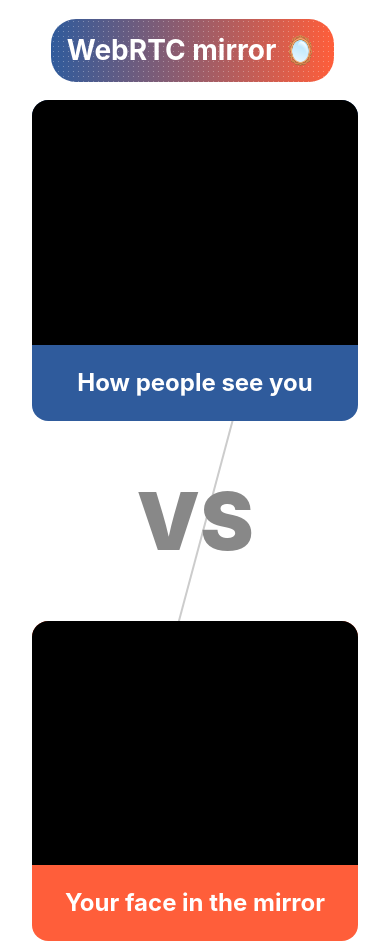
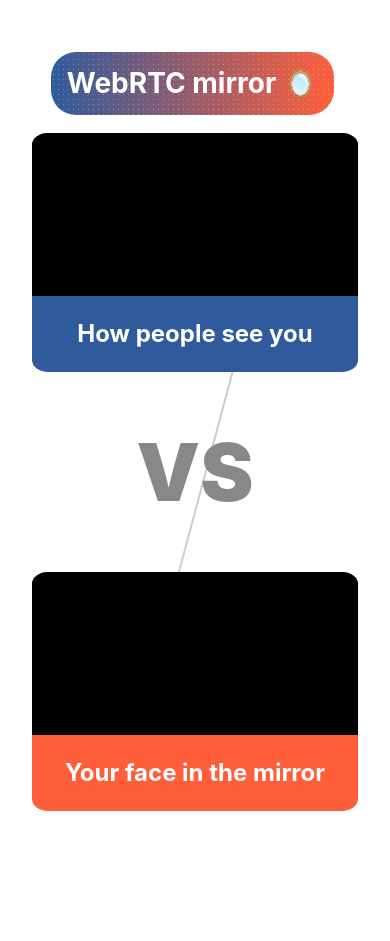
Before and after one commit to mskVitalii/mirror-face, a React (Vite) app: page / in a window 390 px wide. After the commit the page ends 844 px from the top, so only its background shows below. Built offline with nearby package versions, Linux system fonts and the light colour scheme; no server answers.

Commit message:
fix&refactor: mobile proportions

```diff
--- a/src/App.css
+++ b/src/App.css
@@ -12,16 +12,14 @@
 
 .h1 {
   font-size: 1.75rem;
-  background-image: radial-gradient(#ffffff4d 15%, transparent 16%), linear-gradient(270deg, #ff5e3a, #2f5b9c);
+  background-image: radial-gradient(#ffffff4d 15%, transparent 16%),
+    linear-gradient(270deg, #ff5e3a, #2f5b9c);
   background-size: 5px 5px, 100% 100%;
   width: fit-content;
   padding: 1rem;
   color: #fff;
   border-radius: 25px;
-  margin-left: .67em;
-}
-.h2 {
-  color: #fff;
+  margin-left: 0.67em;
 }
 
 .video-container {
@@ -71,17 +69,3 @@
     margin: 20px 0;
   }
 }
-
-
-.full {
-  width: 100%;
-  height: 100%;
-  background-color: #2f5b9c;
-  border-radius: 5%;
-  overflow: hidden;
-}
-
-
-.mirror {
-  background-color: #ff5e3a;
-}
--- a/src/App.tsx
+++ b/src/App.tsx
@@ -8,26 +8,20 @@
   const videoRef2 = useRef<HTMLCanvasElement>(null);
 
   useVideoStreams([
-    { ref: videoRef1, rotate: true },
-    { ref: videoRef2, rotate: false },
+    { ref: videoRef1, isMirror: false },
+    { ref: videoRef2, isMirror: true },
   ]);
 
   return (
     <>
       <h1 className='h1'>WebRTC mirror 🪞</h1>
       <div className='video-container'>
-        <div className='full'>
-          <VideoComponent ref={videoRef1} />
-          <h2 className='h2'>How people see you</h2>
-        </div>
+        <VideoComponent ref={videoRef1} />
         <div className='divider'>
           <hr />
           VS
         </div>
-        <div className='full mirror'>
-          <VideoComponent ref={videoRef2} />
-          <h2 className='h2'>Your face in the mirror</h2>
-        </div>
+        <VideoComponent isMirror ref={videoRef2} />
       </div>
     </>
   );
--- a/src/VideoComponent.css
+++ b/src/VideoComponent.css
@@ -1,3 +1,19 @@
 .canvas {
   background: black;
 }
+
+.h2 {
+  color: #fff;
+}
+
+.full {
+  width: 100%;
+  height: 100%;
+  background-color: #2f5b9c;
+  border-radius: 5%;
+  overflow: hidden;
+}
+
+.mirror {
+  background-color: #ff5e3a;
+}
--- a/src/VideoComponent.tsx
+++ b/src/VideoComponent.tsx
@@ -1,18 +1,28 @@
 import { forwardRef } from 'react';
 import './VideoComponent.css';
 
-const VideoComponent = forwardRef<HTMLCanvasElement>((_, ref) => {
+type Props = {
+  isMirror?: true;
+};
+
+const VideoComponent = forwardRef<HTMLCanvasElement, Props>(
+  ({ isMirror }, ref) => {
     return (
+      <div className={`full ${isMirror ? 'mirror' : ''}`}>
         <canvas
           ref={ref}
           className='canvas'
           style={{
-        aspectRatio: '640 / 480',
             width: '100%', // Это масштабирует холст, сохраняя пропорции
             height: 'auto',
           }}
         />
+        <h2 className='h2'>
+          {isMirror ? 'Your face in the mirror' : 'How people see you'}
+        </h2>
+      </div>
     );
-});
+  }
+);
 
 export default VideoComponent;
--- a/src/useVideoStreams.ts
+++ b/src/useVideoStreams.ts
@@ -2,7 +2,7 @@
 
 
 
-type UseVideoStreamsProps = (canvasRefs: {ref:RefObject<HTMLCanvasElement>, rotate: boolean}[]) => void;
+type UseVideoStreamsProps = (canvasRefs: {ref:RefObject<HTMLCanvasElement>, isMirror: boolean}[]) => void;
 
 const useVideoStreams: UseVideoStreamsProps = (canvasRefs) => {
   useEffect(() => {
@@ -15,27 +15,22 @@
             const videoElement = document.createElement('video');
             videoElement.srcObject = stream;
             videoElement.play();
-
             videoElement.addEventListener('loadedmetadata', () => {
               if (canvasRef.ref.current) {
                 const canvas = canvasRef.ref.current;
                 const context = canvas.getContext('2d');
 
-                // Сохранение пропорций видео
-                const videoWidth = videoElement.videoWidth;
-                const videoHeight = videoElement.videoHeight;
-
-                // Устанавливаем размеры холста в зависимости от пропорций видео
-                canvas.width = videoWidth;
-                canvas.height = videoHeight;
+                // Save video proportions
+                canvas.width = videoElement.videoWidth;
+                canvas.height = videoElement.videoHeight;
 
                 const drawFrame = () => {
                   if (context) {
                     context.clearRect(0, 0, canvas.width, canvas.height);
-                    if (canvasRef.rotate) {
-                      context.setTransform(1, 0, 0, 1, 0, 0); // Сброс трансформаций
+                    if (canvasRef.isMirror) {
+                      context.setTransform(-1, 0, 0, 1, canvas.width, 0);
                     } else {
-                      context.setTransform(-1, 0, 0, 1, canvas.width, 0); // Зеркально по горизонтали
+                      context.setTransform(1, 0, 0, 1, 0, 0);
                     }
                     context.drawImage(videoElement, 0, 0, canvas.width, canvas.height);
                   }
```
Lines whose indentation alone changed are shown as unchanged.
